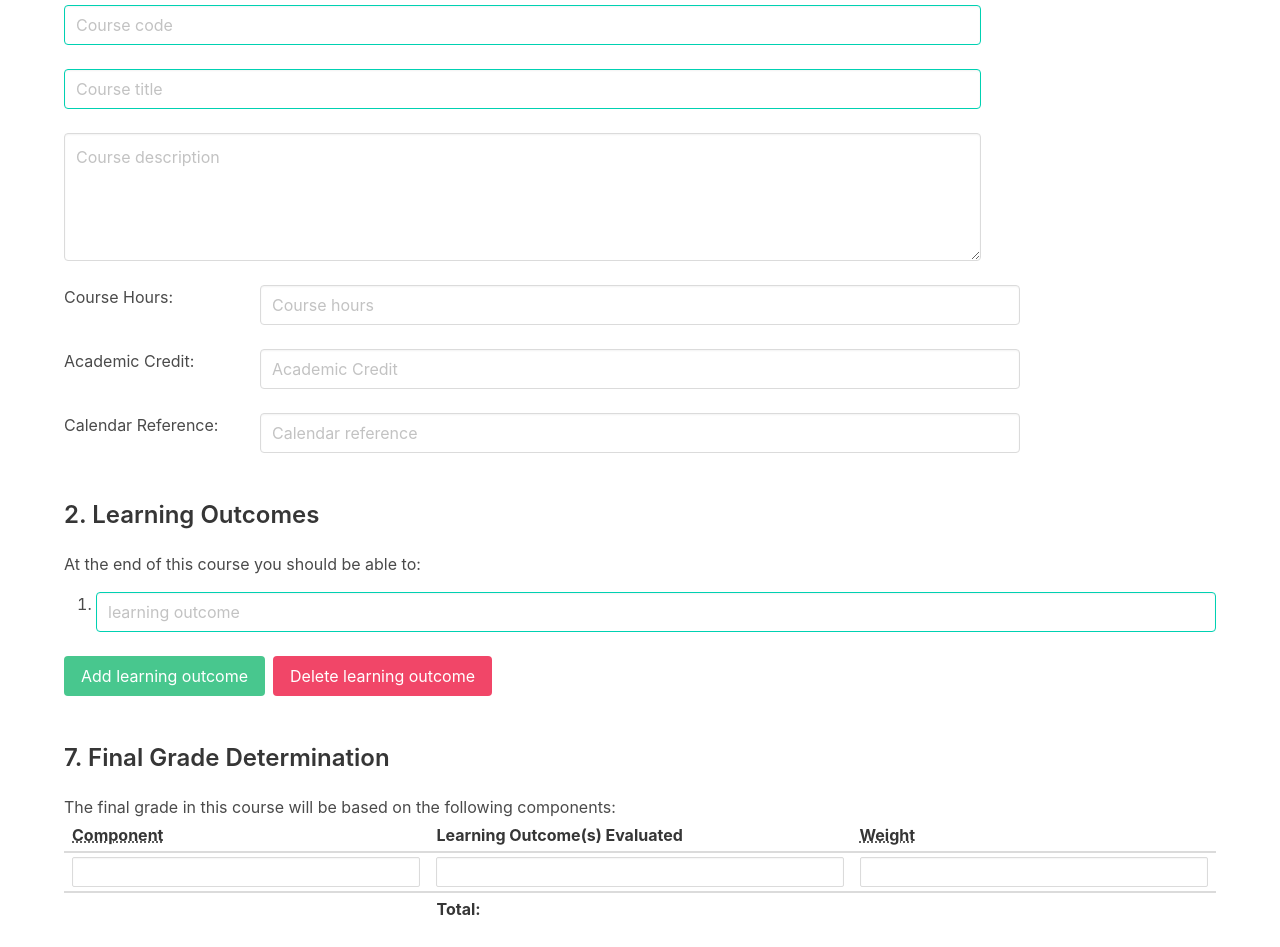
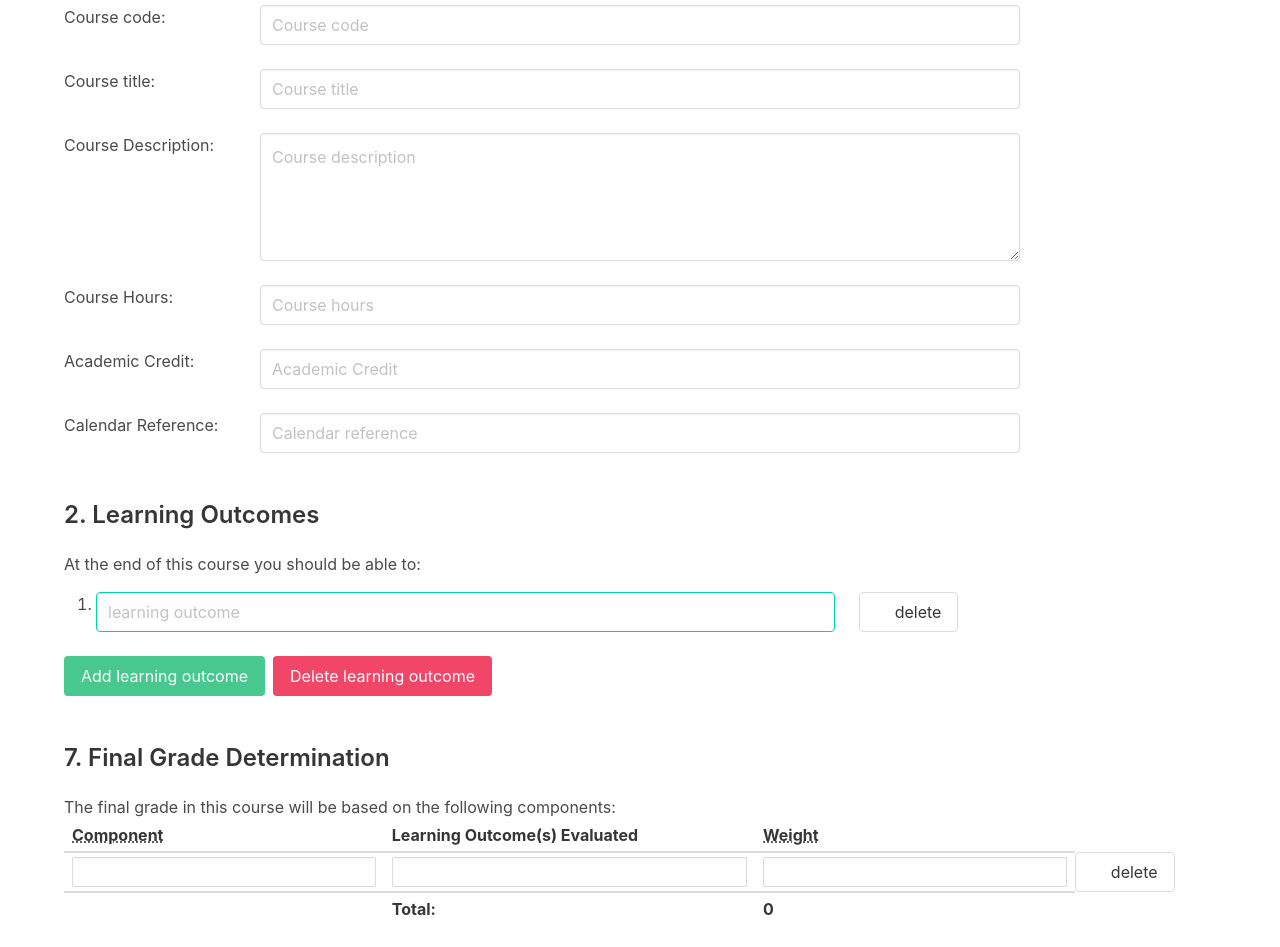
Before and after one commit to davidladitan/react_django_course_outline, a React (Create React App) app in the folder course_outline/course_outline_react/: page / in a window 1280 px wide. Shown: the part 260-1207 px from the top of the page. Built offline with nearby package versions, Linux system fonts and the light colour scheme.

Commit message:
updated delete buttons

```diff
--- a/course_outline/course_outline_react/src/App.js
+++ b/course_outline/course_outline_react/src/App.js
@@ -4,17 +4,28 @@ import './App.css';
 import "bulma/css/bulma.css";
 import {useState} from "react";
 
+function OutcomeList(props){
+
+  const outcomeList = props.list;
+  const deleteListItem = props.handleClickDelete;
+  const listItems = outcomeList.map((item, index) =>
+    <li key = {index} className = "is-medium">
+        <div className="columns is-multiline">
+            <div className="column is-8">
+              <input className="input is-primary is-half" type="text" placeholder="learning outcome"/>
+            </div>
+            <div className = "column is-2">
+            <button className="button" id= {index} onClick = {deleteListItem}>
+              <span className="icon">
+                <i className="fas fa-home"></i>
+              </span>
+              <span>delete</span>
+            </button>
+
+            </div>
+        </div>
 
 
-function OutcomeList(props){
-  const outcomeList = props.list;
-  const listItems = outcomeList.map((item, index) =>
-    <li key = {index} className = "is-medium">
-        <div className="field">
-            <div className="control">
-              <input className="input is-primary is-half" type="text" placeholder="learning outcome"/>
-            </div>
-        </div>
     </li>)
 
   return (
@@ -26,10 +37,89 @@ function OutcomeList(props){
   );
 }
 
+function LearningOutcomes(props){
+
+  const blankOutcome = "";
+
+  const [outcomes, setOutcomes] = useState([""]);
+
+
+  const addOutcome = () =>{
+    setOutcomes([...outcomes,blankOutcome])
+  }
+
+  const deleteOutcome = () =>{
+    outcomes.pop();
+    setOutcomes([...outcomes]);
+  }
+
+  const deleteItem = (e) =>{
+    const index = e.target.id;
+    outcomes.splice(index, 1);
+    // outcomes.pop();
+    setOutcomes([...outcomes]);
+  }
+
+
+  return (
+    <div className = "container mt-6">
+        <h1 className = "title is-4">2. Learning Outcomes</h1>
+        <p>At the end of this course you should be able to:</p>
+        <OutcomeList list = {outcomes} handleClickDelete = {deleteItem}/>
+        <div className="buttons">
+          <button className="button is-success" onClick = {addOutcome} >Add learning outcome</button>
+          <button className="button is-danger" onClick = {deleteOutcome}>Delete learning outcome</button>
+        </div>
+      </div>
+  )
+}
+
+
+
+
+
+function GradeTable(){
+  const blankComp = "";
+  const [gradeComps, setGradeComps] = useState([""]);
+
+  const [total, setTotal] = useState([0]);
+  const [weights, setWeights] = useState([]);
+
+const calcTotal = arr => arr.reduce((a,b) => a+b,0);
+
+
+
+const addToWeight = (e)=>{
+  const newWeight = e.target.value;
+  weights.push(newWeight);
+  // setWeights([...weights, newWeight]);
+  setWeights(weights);
+  setTotal(calcTotal([...weights]));
+  console.log(weights);
+}
+
+  const addRow= () =>{
+    setGradeComps([...gradeComps,blankComp])
+  }
+
+  const deleteRow = () =>{
+    gradeComps.pop();
+    setGradeComps([...gradeComps]);
+  }
+
+  const deleteRowItem = (e) =>{
+    const index = e.target.id;
+    gradeComps.splice(index,1);
+    // gradeComps.pop();
+    setGradeComps([...gradeComps]);
+  }
+
   function GradeTableBody(props){
     const compList = props.list;
+    const delRow = props.handleDelete;
+
     const rows = compList.map((item, index) =>
-    <tr key = {'row_{index}'}>
+      <tr key = {`row_{index}`}>
       <td>
         <form>
           <input className ="input is-small"></input>
@@ -42,9 +132,15 @@ function GradeTableBody(props){
       </td>
       <td>
         <form>
-      <input className ="input is-small"></input>
+        <input className ="input is-small" onChange={addToWeight} ></input>
         </form>
       </td>
+      <button className="button" id= {index} onClick = {delRow}>
+              <span className="icon">
+                <i className="fas fa-home"></i>
+              </span>
+              <span>delete</span>
+            </button>
     </tr>)
 
     return (
@@ -52,19 +148,6 @@ function GradeTableBody(props){
           {rows}
         </tbody>
     );
-}
-
-function GradeTable(){
-  const blankComp = {component :" ", evaluated:" ", weight:" "};
-  const [gradeComps, setGradeComps] = useState([{...blankComp}]);
-
-  const addRow= () =>{
-    setGradeComps([...gradeComps,{...blankComp}])
-  }
-
-  const deleteRow = () =>{
-    gradeComps.pop();
-    setGradeComps([...gradeComps]);
   }
   return (
     <div classname="mt-6">
@@ -80,10 +163,10 @@ function GradeTable(){
           <tr>
             <th></th>
             <th>Total:</th>
-            <th></th>
+            <th><p>{total}</p></th>
           </tr>
           </tfoot>
-        <GradeTableBody list = {gradeComps}/>
+        <GradeTableBody list = {gradeComps} handleDelete = {deleteRowItem}/>
       </table>
       <div className="buttons">
       <button className="button is-success" onClick = {addRow} >Add Grade Component</button>
@@ -94,19 +177,9 @@ function GradeTable(){
 }
 
 function App() {
-  const blankOutcome = "";
-
-  const [outcomes, setOutcomes] = useState([""]);
 
 
-  const addOutcome = () =>{
-    setOutcomes([...outcomes,blankOutcome])
-  }
 
-  const deleteOutcome = () =>{
-    outcomes.pop();
-    setOutcomes([...outcomes]);
-  }
 
   return (
 
@@ -170,12 +243,25 @@ function App() {
 
 
       <div classname = "container">
-        <div className = "columns is-multiline">
-          <div className = "column is-four-fifths"><input className="input is-primary m*" type="text" placeholder= "Course code"/></div>
+        <div className="columns is-multiline">
+        <div className="column is-2 "><label >Course code:</label></div>
+        <div className="column is-8">
+          <input className="input" type="text" placeholder="Course code "/>
+        </div>
+      </div>
 
-          <div className = "column is-four-fifths"><input className="input is-primary m*" type="text" placeholder= "Course title"/></div>
+        <div className="columns is-multiline">
+        <div className="column is-2 "><label >Course title:</label></div>
+        <div className="column is-8">
+          <input className="input" type="text" placeholder="Course title "/>
+        </div>
+      </div>
 
-          <div className = "column is-four-fifths"><textarea className="textarea " placeholder="Course description"></textarea></div>
+        <div className="columns is-multiline">
+        <div className="column is-2 "><label >Course Description:</label></div>
+        <div className="column is-8">
+        <textarea className="textarea " placeholder="Course description"></textarea>
+        </div>
       </div>
 
 
@@ -205,15 +291,7 @@ function App() {
       </div>
 
 
-      <div className = "container mt-6">
-        <h1 className = "title is-4">2. Learning Outcomes</h1>
-        <p>At the end of this course you should be able to:</p>
-        <OutcomeList list = {outcomes}/>
-        <div className="buttons">
-          <button className="button is-success" onClick = {addOutcome} >Add learning outcome</button>
-          <button className="button is-danger" onClick = {deleteOutcome}>Delete learning outcome</button>
-        </div>
-      </div>
+      <LearningOutcomes></LearningOutcomes>
 
       <div className = "container mt-6">
       <h1 className = "title is-4">7. Final Grade Determination</h1>
@@ -236,6 +314,7 @@ function App() {
             </ol>
           </div>
         </div>
+        <button className="button is-success mt-6">Save</button>
       </div>
 
     </div>
```
Lines whose indentation alone changed are shown as unchanged.
